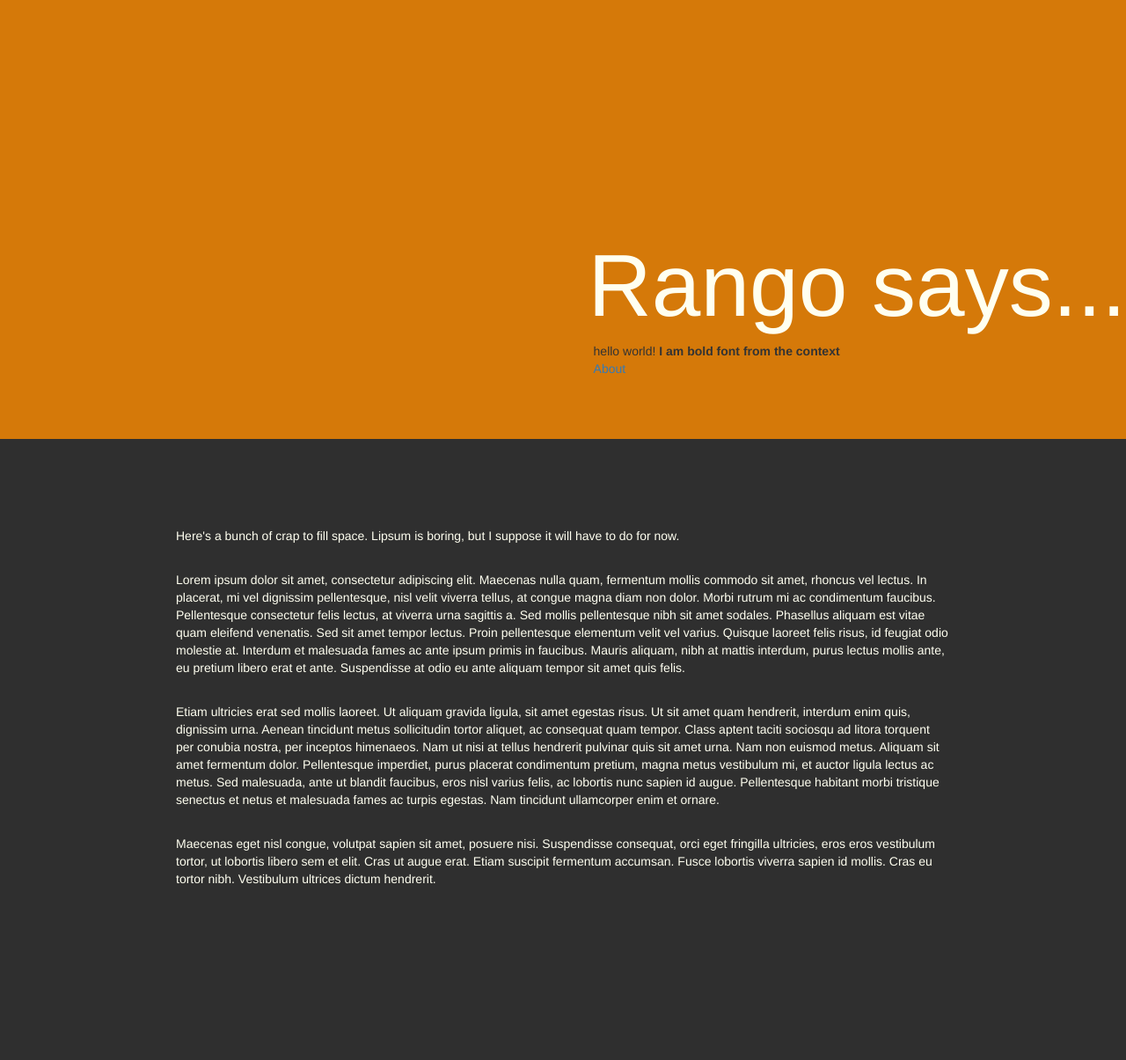
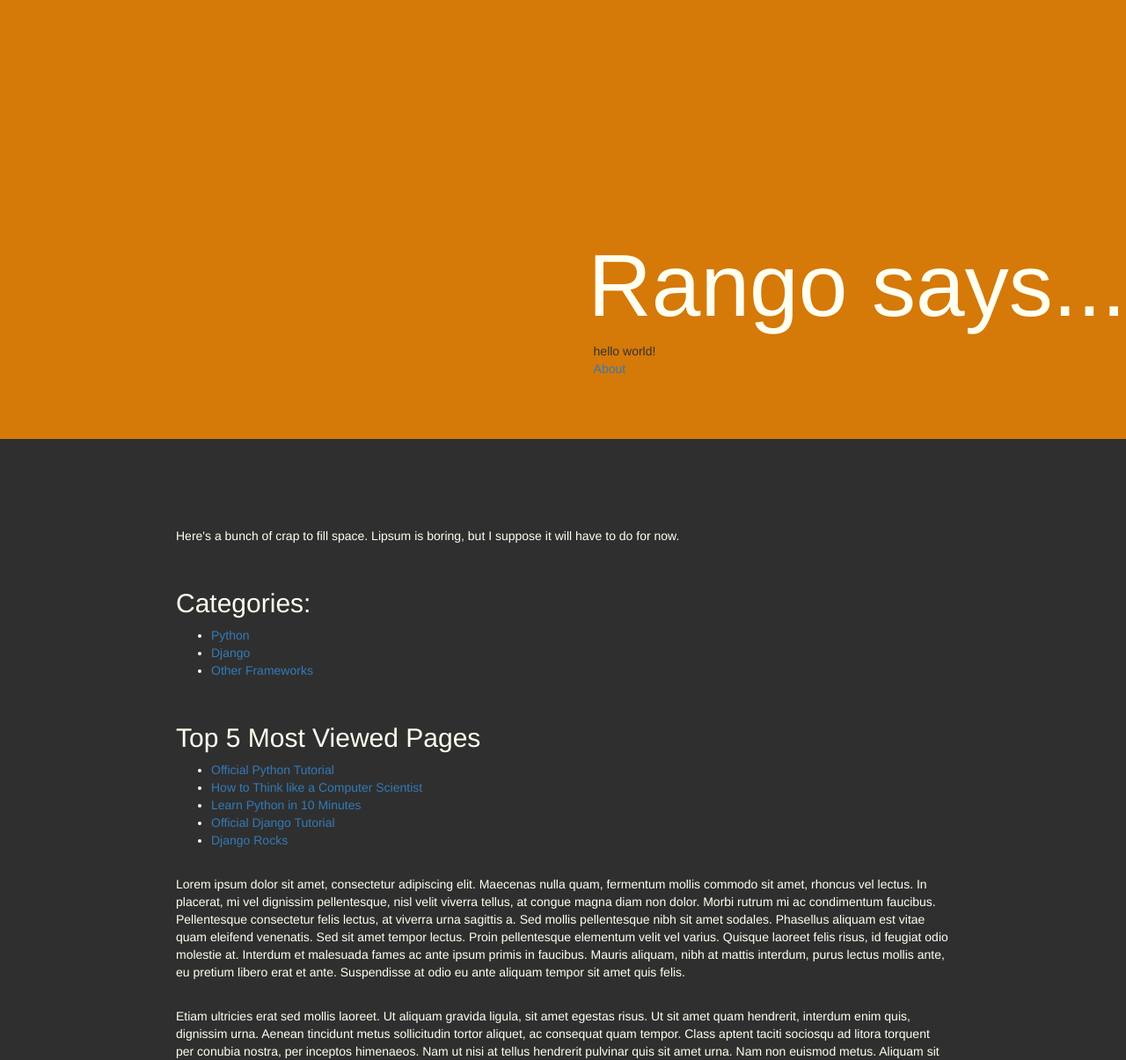
Before and after one commit to minsley/TangoWithDjango, a Django app: page /rango/ in a window 1280 px wide. Shown: the part 81-1286 px from the top of the page at 88% size. Run offline with Django 3.2, Linux system fonts and the light colour scheme; data comes from the database, SQL or seed files in the repository; parts of the project's set-up code (start-up, migrations or seed data) failed here and were passed over; some libraries are stand-ins or nearby versions.

Commit message:
TWD - pt6 - Models, Templates and Views

```diff
--- a/code/tango_with_django_project/rango/urls.py
+++ b/code/tango_with_django_project/rango/urls.py
@@ -3,4 +3,6 @@ from rango import views
 
 urlpatterns = patterns('',
                        url(r'^$', views.index, name='index'),
-                       url(r'^about/', views.about_page, name='about'),)
+                       url(r'^about/', views.about_page, name='about'),
+                       url(r'^category/(?P<category_name_url>\w+)/$', views.category, name='category'),
+                       )
--- a/code/tango_with_django_project/rango/views.py
+++ b/code/tango_with_django_project/rango/views.py
@@ -1,13 +1,43 @@
 from django.http import HttpResponse
 from django.template import RequestContext
 from django.shortcuts import render_to_response
+from rango.models import Category, Page
 
 def index(request):
     context = RequestContext(request)
+    category_list = Category.objects.order_by('-likes')[:5]
+    top_5_pages = Page.objects.order_by('-views')[:5]
     context_dict = {
-        'boldmessage': "I am bold font from the context",
+        'categories': category_list,
+        'top_5_pages': top_5_pages
     }
+
+    # Replace spaces in category names for category urls
+    for category in category_list:
+        category.url = encode_url(category.name)
+
     return render_to_response('rango/index.html', context_dict, context)
 
 def about_page(request):
     return render_to_response("rango/about.html")
+
+def category(request, category_name_url):
+    context = RequestContext(request)
+    category_name = decode_url(category_name_url)
+    context_dict = {'category_name': category_name}
+
+    try:
+        category = Category.objects.get(name=category_name)
+        pages = Page.objects.filter(category=category)
+        context_dict['pages'] = pages
+        context_dict['category'] = category
+    except Category.DoesNotExist:
+        pass
+
+    return render_to_response('rango/category.html', context_dict, context)
+
+def encode_url(url):
+    return url.replace(' ', '_')
+
+def decode_url(encoded_url):
+    return encoded_url.replace('_', ' ')
--- a/code/tango_with_django_project/templates/rango/index.html
+++ b/code/tango_with_django_project/templates/rango/index.html
@@ -24,13 +24,35 @@
 	<header style="height: 500px; background-color:rgba(255,140,0,0.8); margin-top: 80px;">
 		<div style="padding-top: 250px; float:right;">
 		    <h1 style="font-size: 100px; color: #fffff0;">Rango says...</h1>
-		     <p style="padding-left: 6px;">hello world! <strong>{{ boldmessage }}</strong><br />
+		    <p style="padding-left: 6px;">hello world!<br />
 		    <a href="/rango/about/">About</a><br /></p>
 	    </div>
     </header>
     <section style="padding: 100px 200px 100px 200px; color: #fffff0;">
     	<p>Here's a bunch of crap to fill space. Lipsum is boring, but I suppose it will have to do for now.</p>
     	<br>
+    	<h2>Categories:</h2>
+	    {% if categories %}
+	    	<ul>
+	    		{% for category in categories %}
+	    		<li><a href="/rango/category/{{ category.url }}">{{ category.name }}</a></li>
+	    		{% endfor %}
+	    	</ul>
+    	{% else %}
+    		<strong>There are no categories present.</strong>
+	    {% endif %}
+		<br>
+		<h2>Top 5 Most Viewed Pages</h2>
+		{% if top_5_pages %}
+			<ul>
+				{% for page in top_5_pages %}
+				<li><a href="{{ page.url }}">{{ page.title }}</a>
+				{% endfor %}
+			</ul>
+		{% else %}
+			<strong>There are no pages present.</strong>
+		{% endif %}
+		<br>
     	<p>Lorem ipsum dolor sit amet, consectetur adipiscing elit. Maecenas nulla quam, fermentum mollis commodo sit amet, rhoncus vel lectus. In placerat, mi vel dignissim pellentesque, nisl velit viverra tellus, at congue magna diam non dolor. Morbi rutrum mi ac condimentum faucibus. Pellentesque consectetur felis lectus, at viverra urna sagittis a. Sed mollis pellentesque nibh sit amet sodales. Phasellus aliquam est vitae quam eleifend venenatis. Sed sit amet tempor lectus. Proin pellentesque elementum velit vel varius. Quisque laoreet felis risus, id feugiat odio molestie at. Interdum et malesuada fames ac ante ipsum primis in faucibus. Mauris aliquam, nibh at mattis interdum, purus lectus mollis ante, eu pretium libero erat et ante. Suspendisse at odio eu ante aliquam tempor sit amet quis felis. </p>
     	<br>
     	<p>Etiam ultricies erat sed mollis laoreet. Ut aliquam gravida ligula, sit amet egestas risus. Ut sit amet quam hendrerit, interdum enim quis, dignissim urna. Aenean tincidunt metus sollicitudin tortor aliquet, ac consequat quam tempor. Class aptent taciti sociosqu ad litora torquent per conubia nostra, per inceptos himenaeos. Nam ut nisi at tellus hendrerit pulvinar quis sit amet urna. Nam non euismod metus. Aliquam sit amet fermentum dolor. Pellentesque imperdiet, purus placerat condimentum pretium, magna metus vestibulum mi, et auctor ligula lectus ac metus. Sed malesuada, ante ut blandit faucibus, eros nisl varius felis, ac lobortis nunc sapien id augue. Pellentesque habitant morbi tristique senectus et netus et malesuada fames ac turpis egestas. Nam tincidunt ullamcorper enim et ornare. </p>
```
Also changed, not shown: code/tango_with_django_project/populate_rango.py (+16 -8 lines), code/tango_with_django_project/templates/rango/category.html (added, +22 -0 lines), 2 other files.
